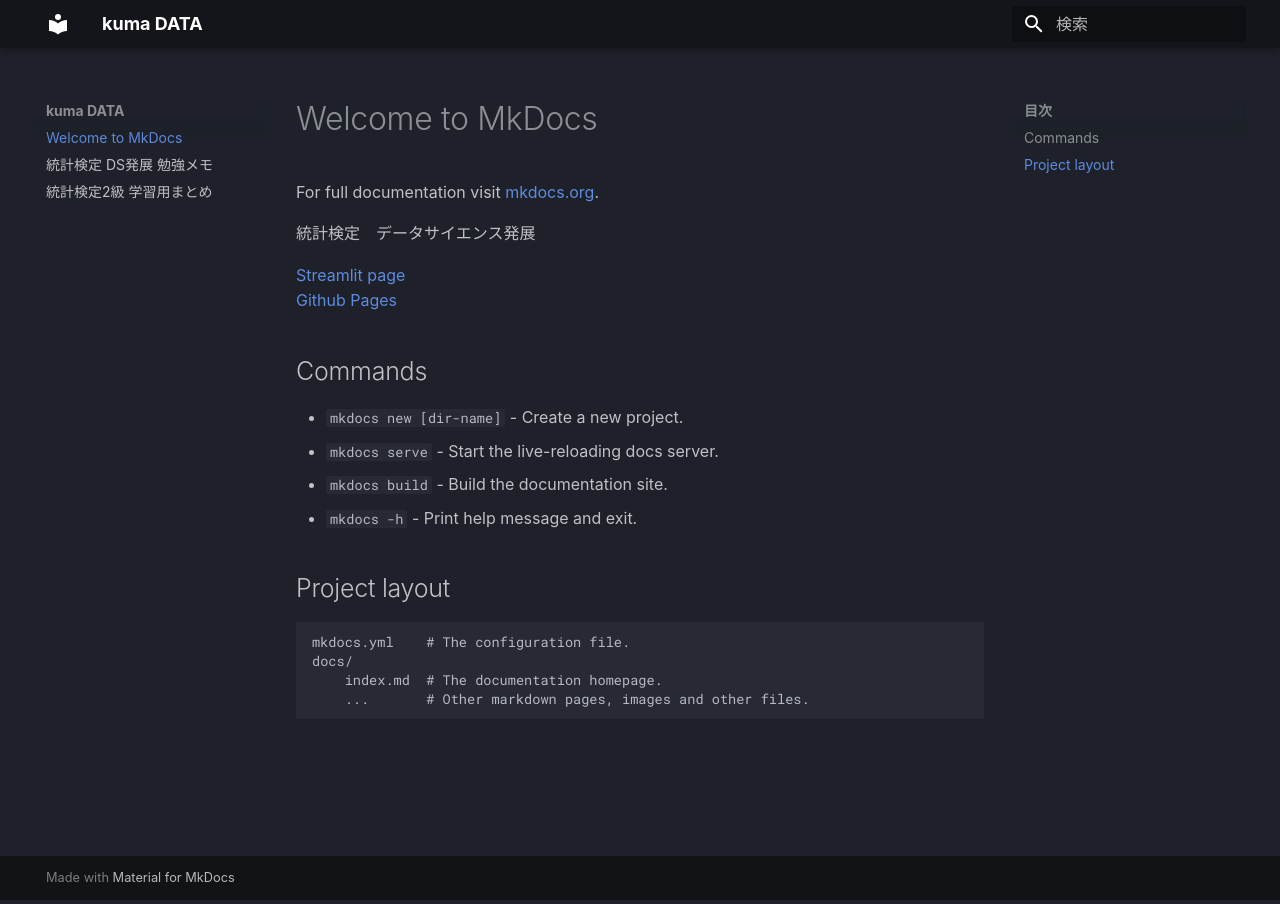
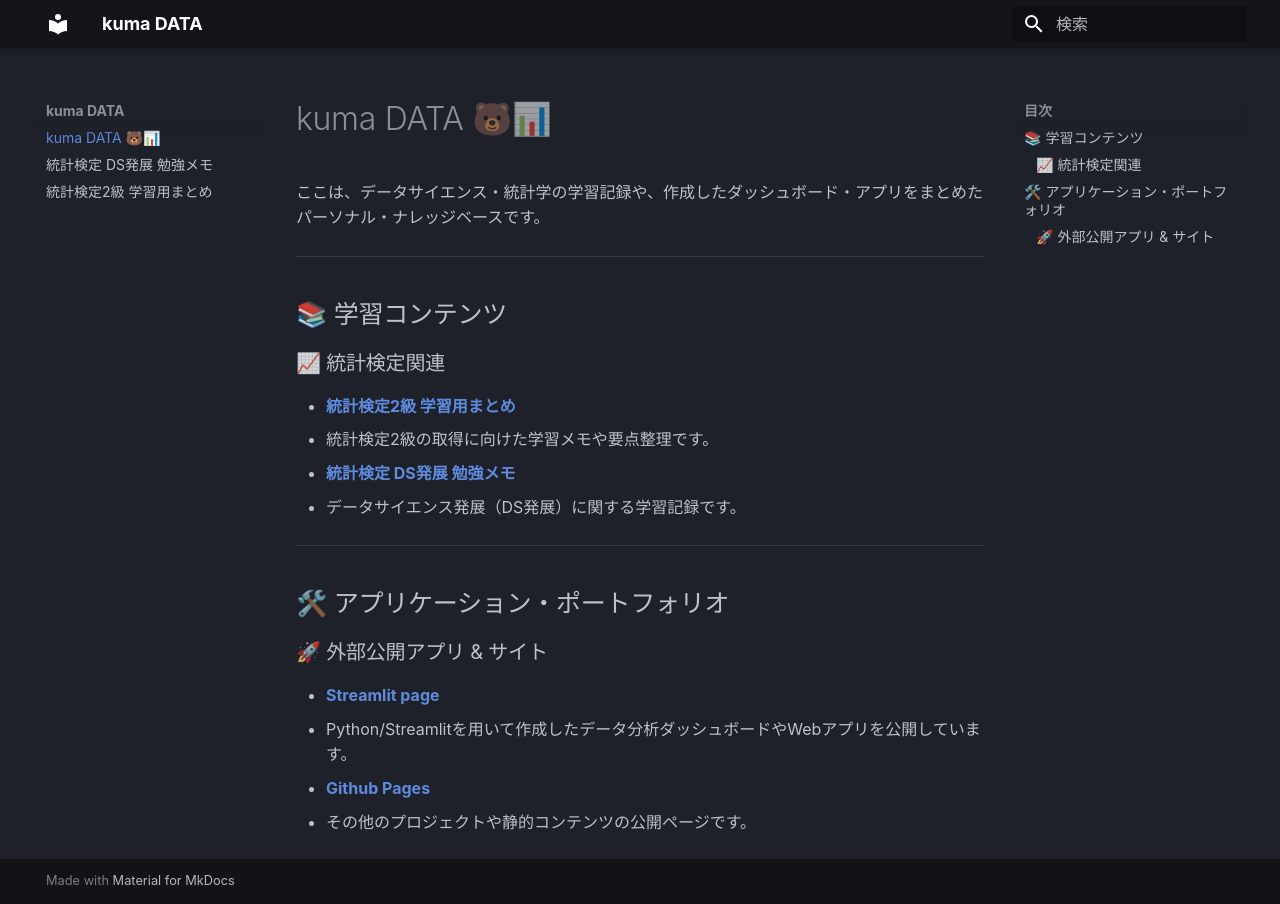
Before and after one commit to kumakit/netlify, an MkDocs documentation site: the page built from docs/index.md, in a window 1280 px wide. Built offline with MkDocs 1.6.1 and Material for MkDocs 9.7.7, drawn with Linux system fonts in a browser that asks for light colours; some web fonts are replaced.

Commit message:
docs: トップページのデザインをカード風にブラッシュアップ

```diff
--- a/docs/index.md
+++ b/docs/index.md
@@ -1,22 +1,23 @@
-# Welcome to MkDocs
+# kuma DATA 🐻📊
 
-For full documentation visit [mkdocs.org](https://www.mkdocs.org).
+ここは、データサイエンス・統計学の学習記録や、作成したダッシュボード・アプリをまとめたパーソナル・ナレッジベースです。
 
-統計検定　データサイエンス発展
+---
 
-[Streamlit page](https://kumadata.streamlit.app)
-[Github Pages](https://kumakit.github.io)
+## 📚 学習コンテンツ
 
-## Commands
+### 📈 統計検定関連
+* [**統計検定2級 学習用まとめ**](statistics_l2/index.md)
+  * 統計検定2級の取得に向けた学習メモや要点整理です。
+* [**統計検定 DS発展 勉強メモ**](ds_dev/index.md)
+  * データサイエンス発展（DS発展）に関する学習記録です。
 
-* `mkdocs new [dir-name]` - Create a new project.
-* `mkdocs serve` - Start the live-reloading docs server.
-* `mkdocs build` - Build the documentation site.
-* `mkdocs -h` - Print help message and exit.
+---
 
-## Project layout
+## 🛠️ アプリケーション・ポートフォリオ
 
-    mkdocs.yml    # The configuration file.
-    docs/
-        index.md  # The documentation homepage.
-        ...       # Other markdown pages, images and other files.
+### 🚀 外部公開アプリ & サイト
+* [**Streamlit page**](https://kumadata.streamlit.app)
+  * Python/Streamlitを用いて作成したデータ分析ダッシュボードやWebアプリを公開しています。
+* [**Github Pages**](https://kumakit.github.io)
+  * その他のプロジェクトや静的コンテンツの公開ページです。
```
